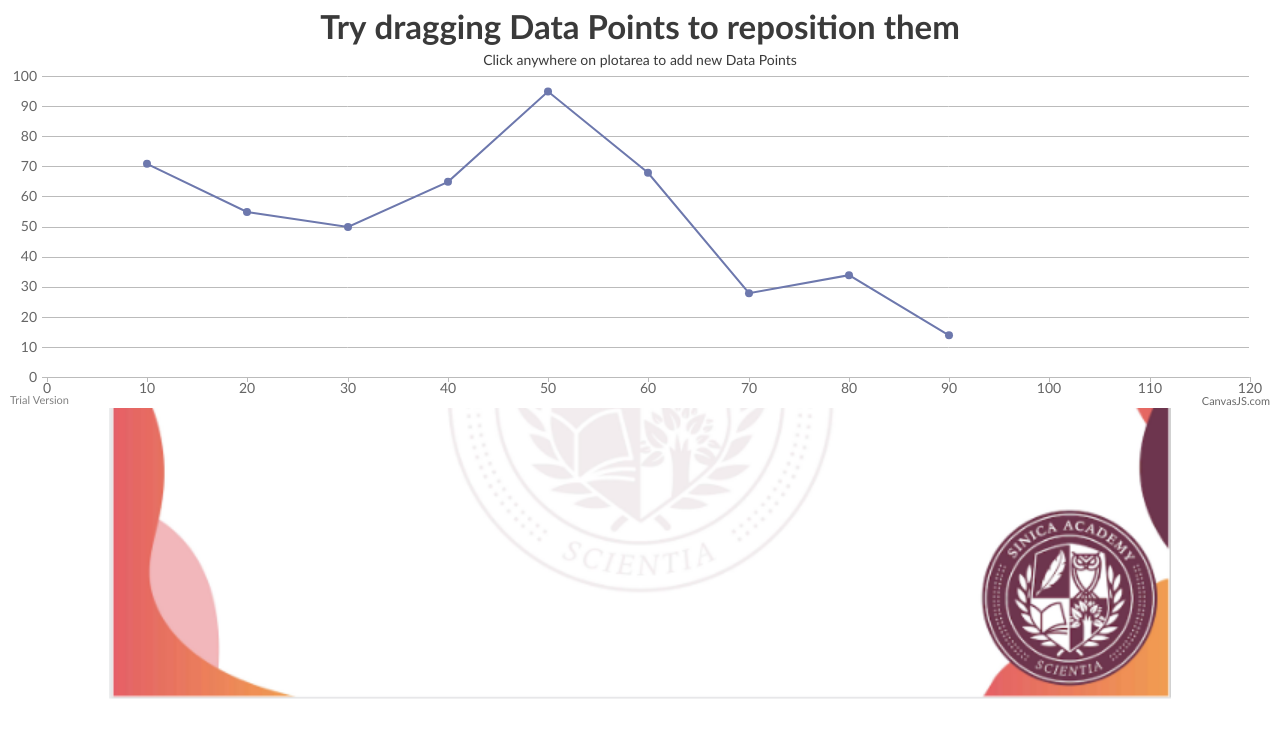
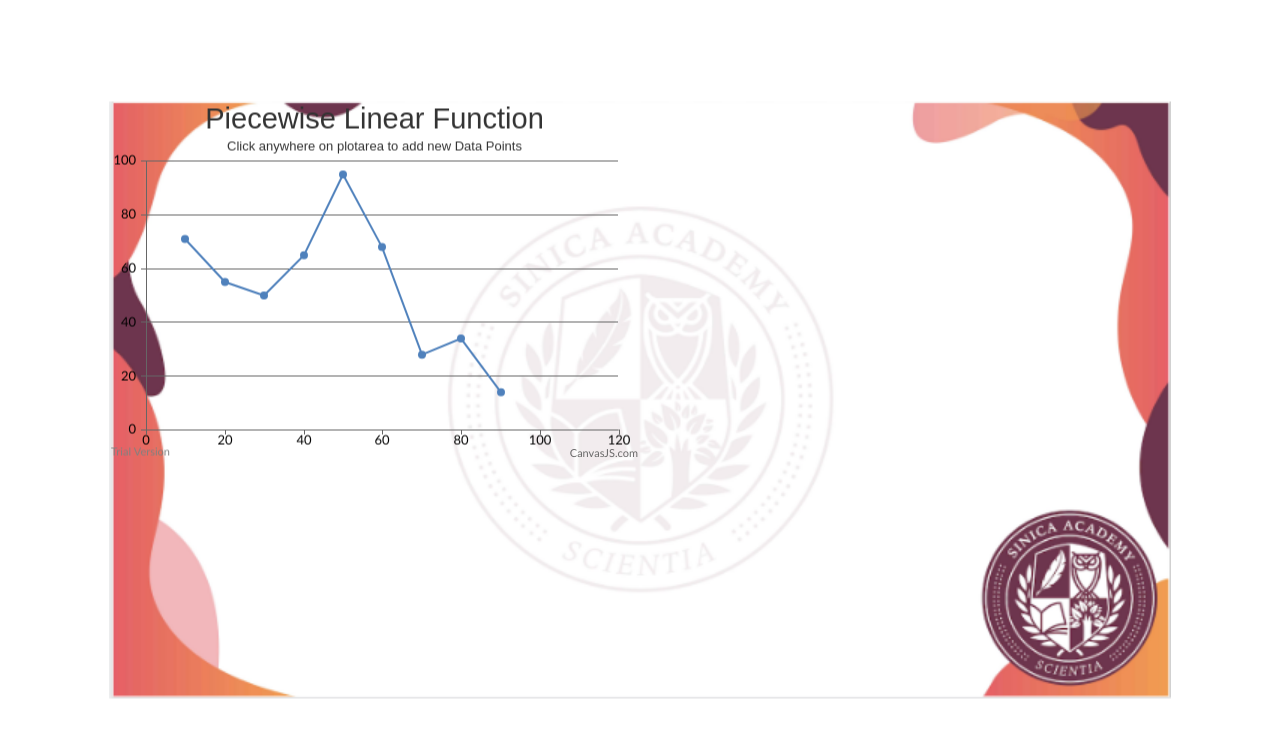
Before and after one commit to cal-edu/ap, a plain HTML site: page index.html in a window 1280 px wide. Drawn offline with nearby package versions, Linux system fonts and the light colour scheme.

Commit message:
Update index.html

```diff
--- a/index.html
+++ b/index.html
@@ -23,14 +23,17 @@
 <body>
 
 <div class = 'bigframe'>
+
+ <div id="chartContainer" style="height: 60%; width: 50%;" > </div>
+
  </div>
- <div id="chartContainer" > </div>
+
  <script type="text/javascript">
         var chart = new CanvasJS.Chart("chartContainer", {
+  backgroundColor: "transparent",
   animationEnabled: true,
-  theme: "light2",
   title: {
-    text: "Try dragging Data Points to reposition them"
+    text: "Piecewise Linear Function"
   },
   subtitles: [{
     text: "Click anywhere on plotarea to add new Data Points"
```
